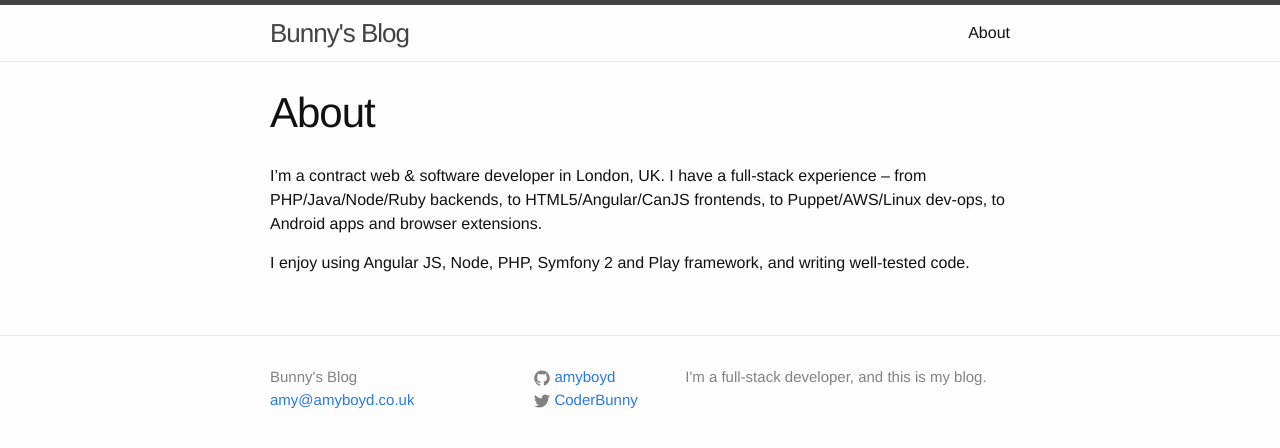
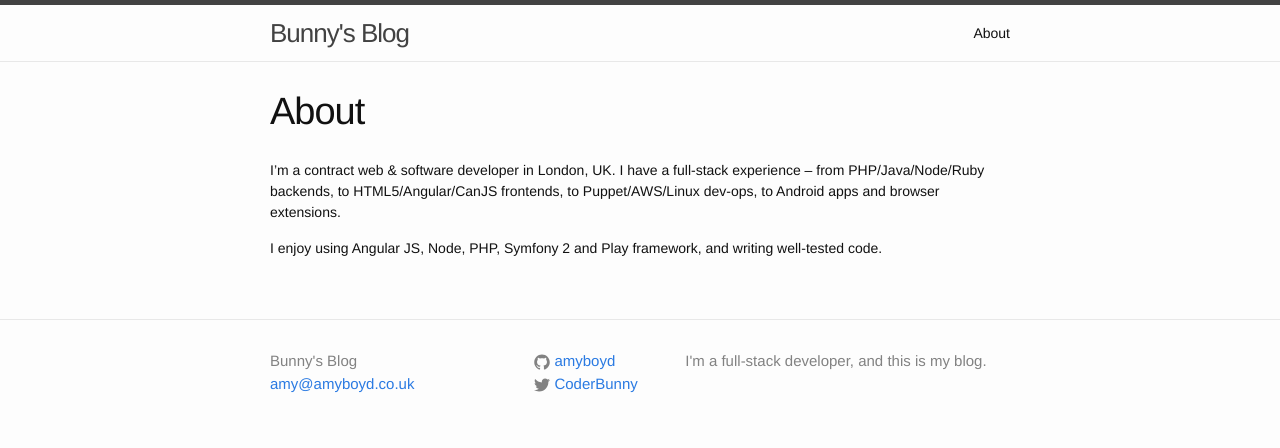
Before and after one commit to amyboyd/my-blog, a Jekyll site: the page built from about.md, in a window 1280 px wide. Shown: the top 448 px of the page. Built offline with Jekyll 4.4.1, drawn with Linux system fonts in a browser that asks for light colours.

Commit message:
Make font sizes a little smaller.

```diff
--- a/_sass/_base.scss
+++ b/_sass/_base.scss
@@ -127,7 +127,7 @@ blockquote {
  */
 pre,
 code {
-    font-size: 15px;
+    font-size: 14px;
     border: 1px solid $grey-color-light;
     border-radius: 3px;
     background-color: #eef;
--- a/_sass/_layout.scss
+++ b/_sass/_layout.scss
@@ -198,7 +198,7 @@
 }
 
 .post-title {
-    font-size: 42px;
+    font-size: 38px;
     letter-spacing: -1px;
     line-height: 1;
 
--- a/css/main.scss
+++ b/css/main.scss
@@ -7,7 +7,7 @@
 
 // Our variables
 $base-font-family: Helvetica, Arial, sans-serif;
-$base-font-size:   16px;
+$base-font-size:   14px;
 $small-font-size:  $base-font-size * 0.875;
 $base-line-height: 1.5;
 
```
